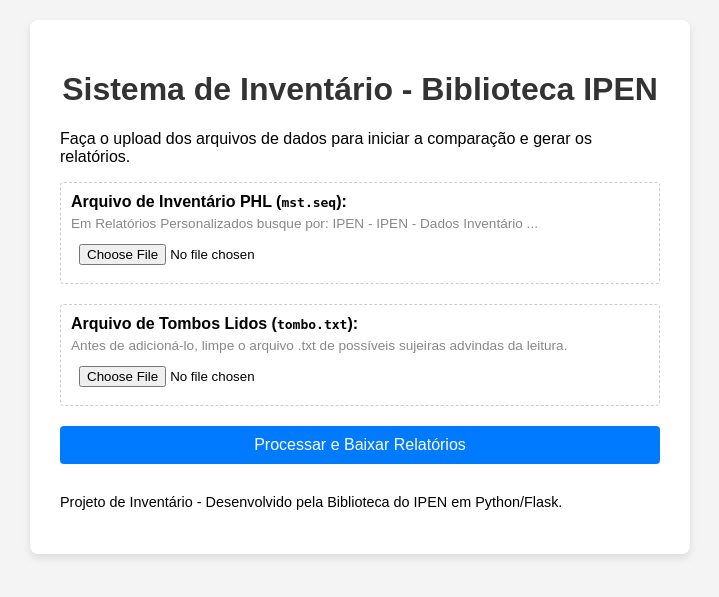
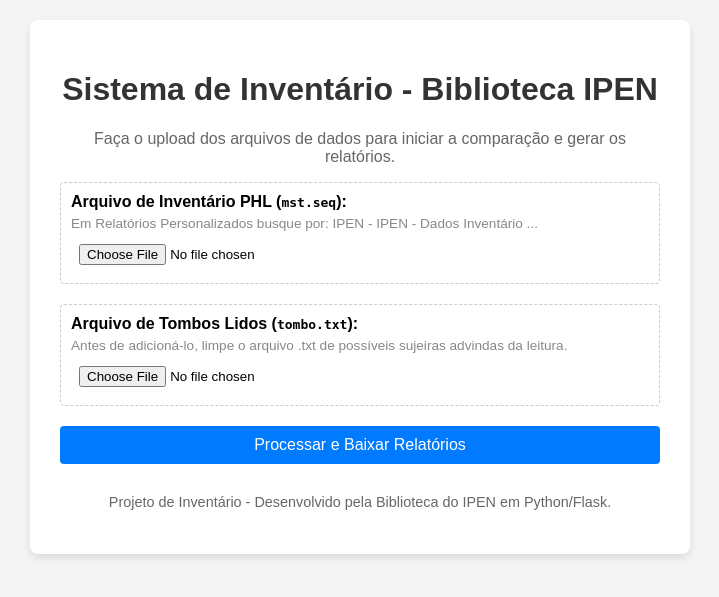
Before and after one commit to fsfilhopedro-oss/inventario-biblioteca, a Flask app: page / in a window 1280 px wide. Shown: the top 597 px of the page, without its empty margins (280-999 px from the left). Run offline with Flask 3, Linux system fonts and the light colour scheme.

Commit message:
Add files via upload

```diff
--- a/templates/index.html
+++ b/templates/index.html
@@ -8,7 +8,7 @@
         body { font-family: Arial, sans-serif; margin: 20px; background-color: #f4f4f4; }
         .container { max-width: 600px; margin: auto; background: white; padding: 30px; border-radius: 8px; box-shadow: 0 4px 8px rgba(0,0,0,0.1); }
         h1 { color: #333; text-align: center; }
-        p.main-description { text-align: center; color: #666; }
+        p { text-align: center; color: #666; }
         .file-group { margin-bottom: 20px; padding: 10px; border: 1px dashed #ccc; border-radius: 4px;}
         label { display: block; margin-bottom: 5px; font-weight: bold; }
         input[type="file"] { width: 100%; padding: 8px; box-sizing: border-box; }
```
